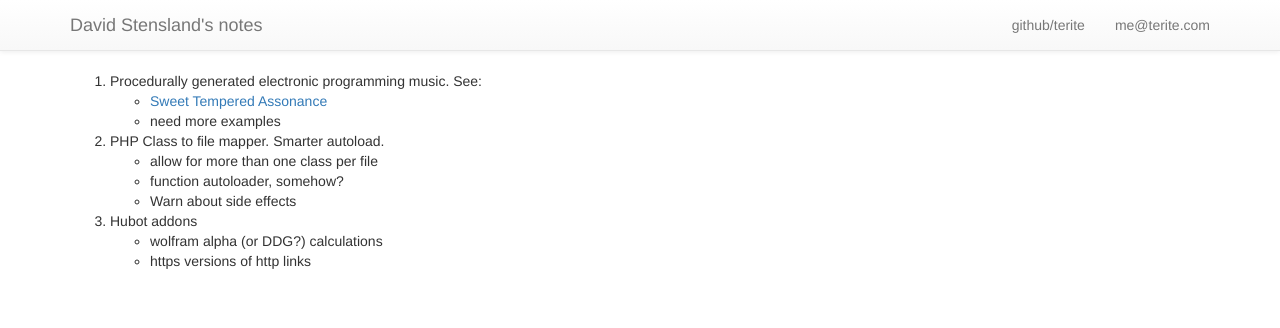
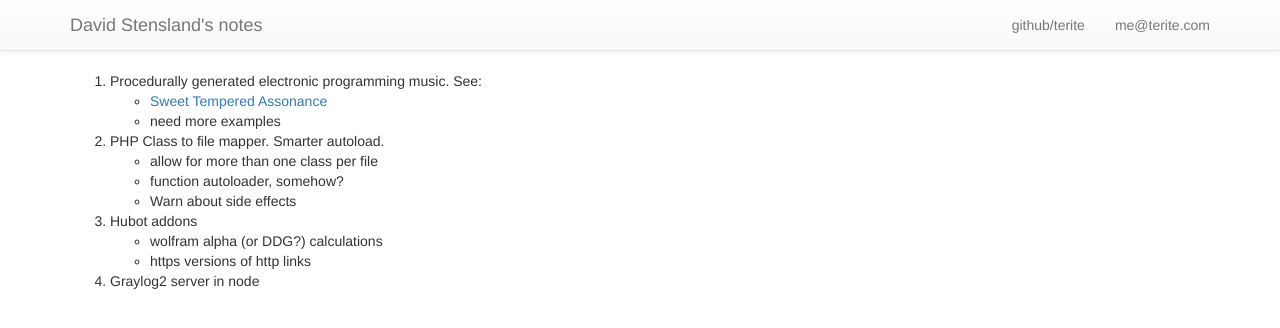
Before and after one commit to terite/terite.github.io, a Jekyll site: the page built from project_ideas.md, in a window 1280 px wide. Shown: the top 328 px of the page. Built offline with Jekyll 4.4.1, drawn with Linux system fonts in a browser that asks for light colours; nearby versions of some CDN libraries.

Commit message:
Update project_ideas.md

```diff
--- a/project_ideas.md
+++ b/project_ideas.md
@@ -15,3 +15,5 @@ title: Proejct ideas
 3. Hubot addons
   * wolfram alpha (or DDG?) calculations
   * https versions of http links
+
+4. Graylog2 server in node
```
